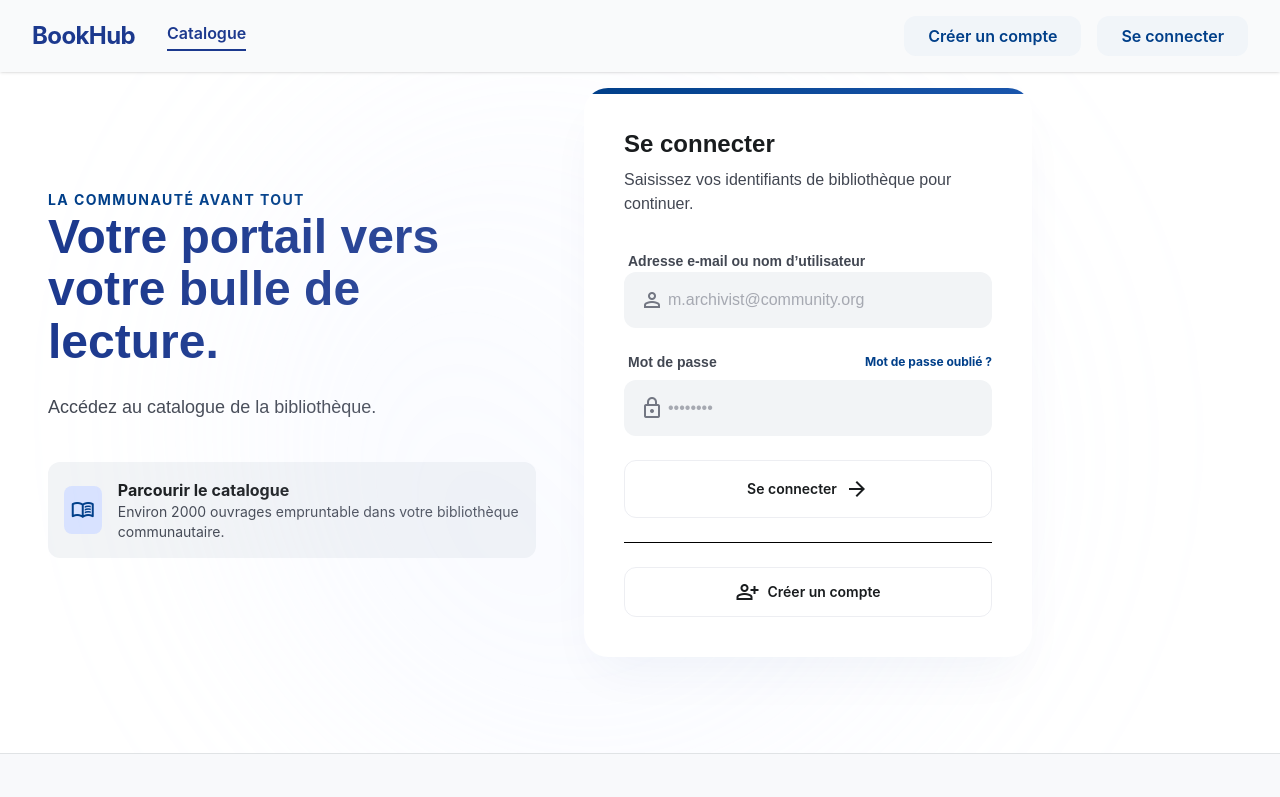
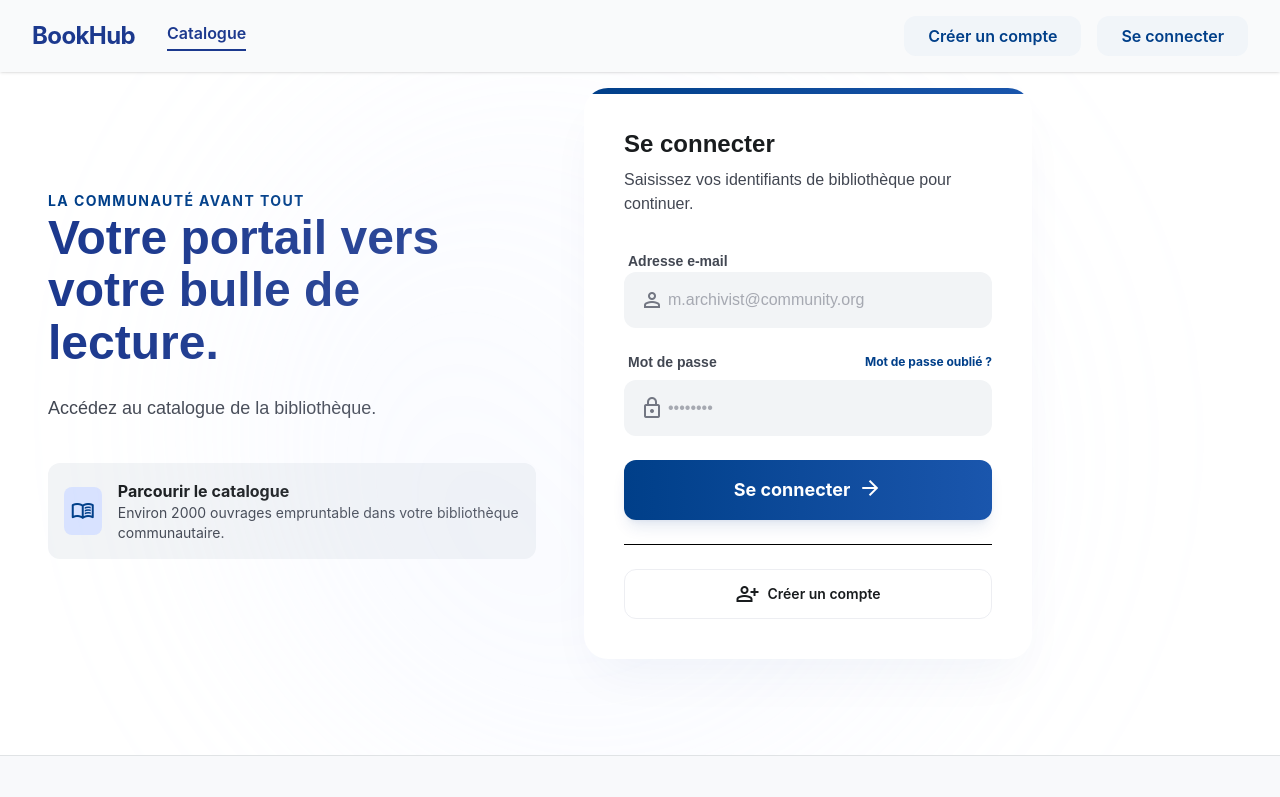
Before and after one commit to Federico2235/TP-BookHub-Front, an Angular app: page /login in a window 1280 px wide. Shown: the top 797 px of the page. Built offline with nearby package versions, Linux system fonts and the light colour scheme.

Commit message:
I added a validator on the email field of the form. I also modified the style of Se connecter button so it matches the style of the Enregistrer button of the signup page.

```diff
--- a/src/app/features/users/pages/login/login.html
+++ b/src/app/features/users/pages/login/login.html
@@ -43,14 +43,24 @@
         <!-- Email Field -->
         <div class="space-y-2">
           <label class="text-sm font-semibold text-on-surface-variant ml-1 font-label" for="email">
-            Adresse e-mail ou nom d’utilisateur
+            Adresse e-mail
           </label>
           <div class="relative group">
             <div class="absolute inset-y-0 left-0 pl-4 flex items-center pointer-events-none text-outline">
               <span class="material-symbols-outlined text-xl">person</span>
             </div>
-            <input class="block w-full pl-11 pr-4 py-4 bg-surface-container-low border-transparent rounded-xl focus:ring-2 focus:ring-primary/20 focus:border-primary/40 transition-all font-body text-on-surface placeholder:text-outline/60 ghost-border ghost-border-focus" id="email" name="email" placeholder="m.archivist@community.org" type="email" [(ngModel)]="email"/>
+            <input #emailRef="ngModel" email class="block w-full pl-11 pr-4 py-4 bg-surface-container-low border-transparent rounded-xl focus:ring-2 focus:ring-primary/20 focus:border-primary/40 transition-all font-body text-on-surface placeholder:text-outline/60 ghost-border ghost-border-focus" id="email" name="email" placeholder="m.archivist@community.org" type="email" [(ngModel)]="email"/>
           </div>
+          @if (emailRef.invalid && emailRef.touched) {
+            <div>
+              @if (emailRef.errors?.['required']) {
+                <p class="text-error">L'email est obligatoire.</p>
+              }
+              @if (emailRef.errors?.['email']) {
+                <p class="text-error">Format email invalide.</p>
+              }
+            </div>
+          }
         </div>
 
         <!-- Password Field -->
@@ -72,26 +82,15 @@
         </div>
 
         <!-- Sign In Button -->
-        @if (signupForm.invalid) {
-          <button disabled class="w-full py-4 px-6 rounded-xl border border-outline-variant/30 text-on-surface font-semibold text-sm hover:bg-surface-container-low transition-colors flex items-center justify-center gap-2" type="button" (click)="handleLogin()">
-            <span>Se connecter</span>
-            <span class="material-symbols-outlined text-lg">arrow_forward</span>
-          </button>
-        } @else {
-          <button class="w-full py-4 px-6 bg-gradient-to-r rounded-xl border border-outline-variant/30 text-on-surface font-semibold text-sm hover:bg-surface-container-low transition-colors flex items-center justify-center gap-2" type="button" (click)="handleLogin()">
-            <span>Se connecter</span>
-            <span class="material-symbols-outlined text-lg">arrow_forward</span>
-          </button>
-        }
-
-
+        <button class="w-full bg-gradient-to-r from-primary to-primary-container flex justify-center gap-2 text-on-primary py-4 rounded-xl font-bold text-lg shadow-lg shadow-primary/10 hover:opacity-95 transition-all active:scale-[0.98] mt-4" type="button" (click)="handleLogin()">
+          <span>Se connecter</span>
+          <span class="material-symbols-outlined text-lg inline-flex leading-none">arrow_forward</span>
+        </button>
 
         @if (message()){
           <span class="text-red-600 text-sm font-medium mt-2 block">{{message()}}</span>
         }
-
         <hr>
-
         <div class="flex flex-col sm:flex-row">
           <button routerLink="/signup" class="flex-1 py-3 px-4 rounded-xl border border-outline-variant/30 text-on-surface font-semibold text-sm hover:bg-surface-container-low transition-colors flex items-center justify-center gap-2" type="button">
             <span class="material-symbols-outlined text-lg">person_add</span>
```
